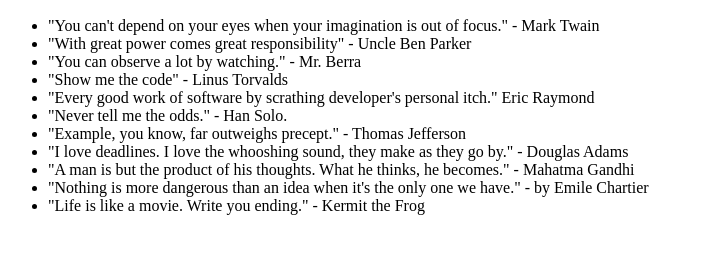
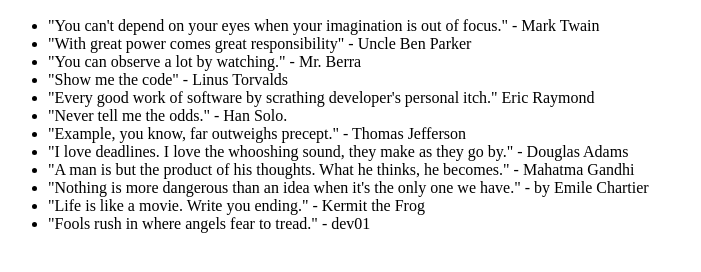
Before and after one commit to dmitry-stepanov-md/0ds_main_openSAP_repo, a plain HTML site: page index.html in a window 1280 px wide. Shown: the part 110-382 px from the top of the page, without its empty margins (0-701 px from the left). Drawn offline with Linux system fonts and the light colour scheme.

Commit message:
added quote by dev01

```diff
--- a/index.html
+++ b/index.html
@@ -20,6 +20,7 @@
 			<li>"A man is but the product of his thoughts. What he thinks, he becomes." - Mahatma Gandhi</li>
 			<li>"Nothing is more dangerous than an idea when it's the only one we have." - by Emile Chartier</li>
 			<li>"Life is like a movie. Write you ending." - Kermit the Frog</li>
+			<li>"Fools rush in where angels fear to tread." - dev01</li>
 		</ul>
 	</body>
 </html>
```
